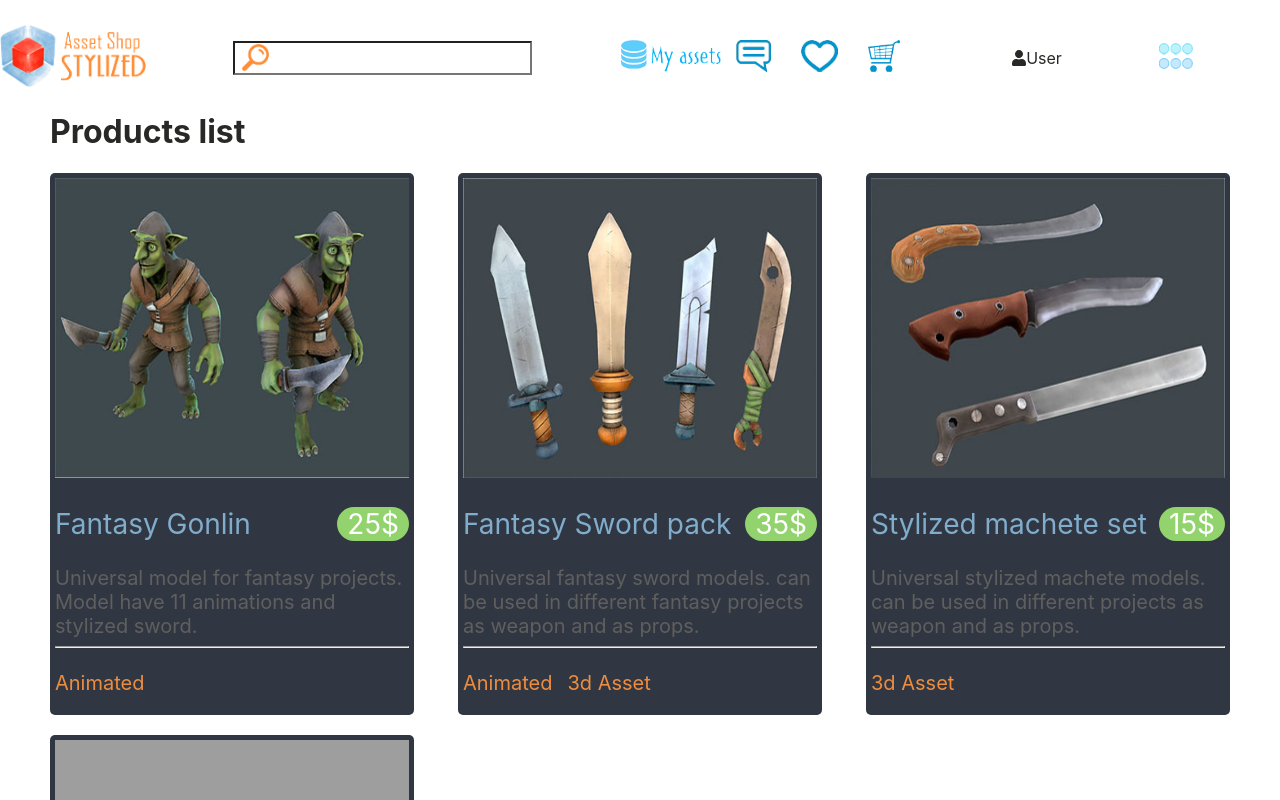
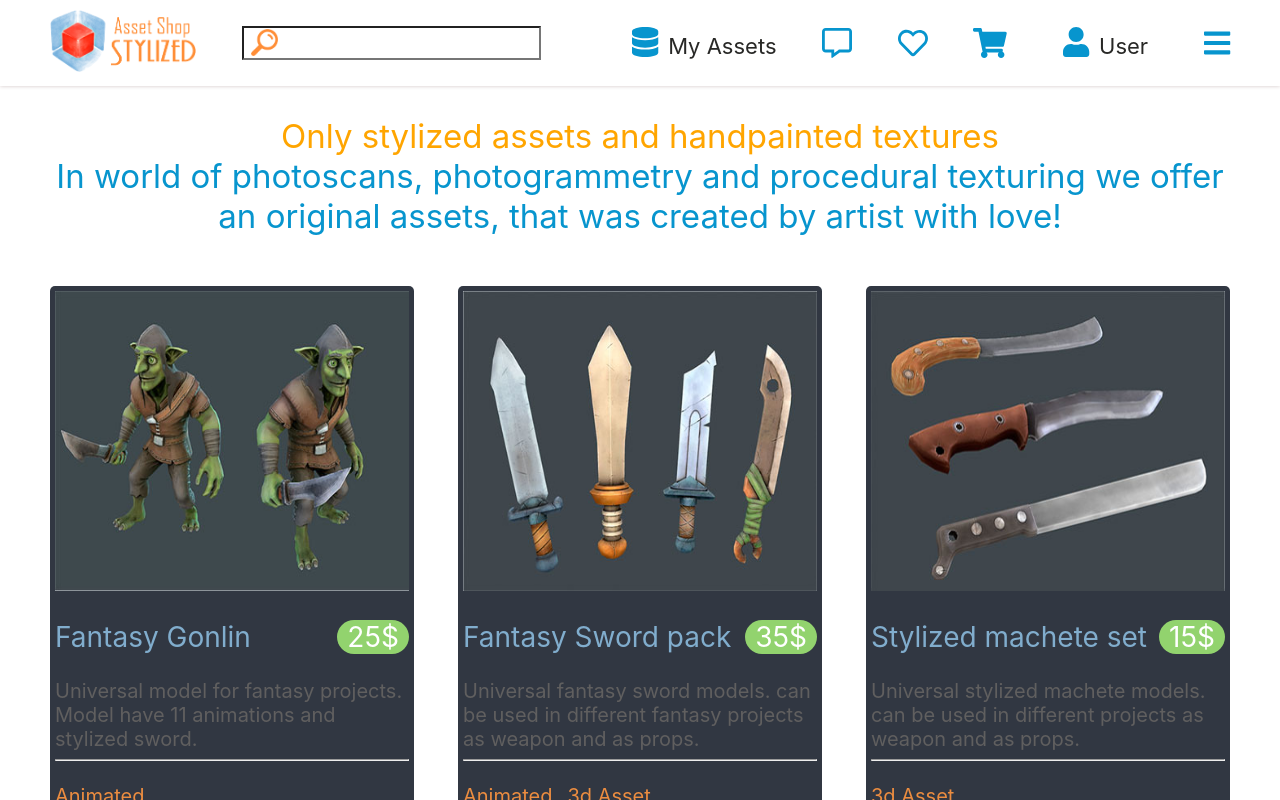
Before and after one commit to deeartrama88/react-redux-starter-template, a React (Create React App) app: page / in a window 1280 px wide. Shown: the top 800 px of the page. Built offline with nearby package versions, Linux system fonts and the light colour scheme; grey boxes are pictures that could not be loaded.

Commit message:
header styling, replace images with font awesome icons

```diff
--- a/src/App.js
+++ b/src/App.js
@@ -17,6 +17,7 @@ const App = () => {
          <div className="app">
             <Header />
             <div className="main-content">
+
                <Suspense fallback={<div>loading...</div>}>
                   <Route exact path="/" component={MainPage} />
                   <Route exact path="/contacts" component={CooksPage} />
--- a/src/assets/scss/colors.scss
+++ b/src/assets/scss/colors.scss
@@ -2,3 +2,5 @@ $lightGray: #d1c5c5;
 $grayTextColor: #282826;
 $white: #ffffff;
 $inputBG: #e4dfda;
+$mainBlue: #0795ce;
+$mainOrange: orange;
--- a/src/assets/scss/index.scss
+++ b/src/assets/scss/index.scss
@@ -32,6 +32,8 @@ code {
 }
 .main-content {
    flex-grow: 1;
+   max-width: 1200px;
+   margin: auto;
 }
 .container {
    width: 100%;
@@ -43,3 +45,9 @@ code {
 .flex {
    @include flex(space-between, row wrap);
 }
+.orange {
+   color: $mainOrange;
+}
+.blue {
+   color: $mainBlue;
+}
--- /dev/null
+++ b/src/assets/scss/mainPage.scss
@@ -0,0 +1,5 @@
+.main-page-title {
+  font-size: 33px;
+  margin: 30px 0 50px;
+  text-align: center;
+}
--- a/src/components/header/index.js
+++ b/src/components/header/index.js
@@ -1,16 +1,13 @@
 import React from 'react';
+import { FontAwesomeIcon } from '@fortawesome/react-fontawesome';
 import './index.scss';
 import LoginMenu from '../login';
 import LogoIcon from '../../assets/images/header/header-logo-icon.png';
-import AssetsIcon from '../../assets/images/header/header-assets-icon.png';
-import BasketIcon from '../../assets/images/header/header-basket-icon.png';
-import BurgerIcon from '../../assets/images/header/header-burger-icon.png';
-import FavoriteIcon from '../../assets/images/header/header-favrite-icon.png';
-import MassageIcon from '../../assets/images/header/header-message-icon.png';
 
 const Index = () => {
     return (
         <header className="header">
+           <div className="container">
               <div className="logo">
                  <img src={LogoIcon} alt=""/>
               </div>
@@ -19,19 +16,21 @@ const Index = () => {
               </div>
               <div className="header-desktop-menu">
                  <div className="header-assets">
-                    <img src={AssetsIcon} alt=""/>
+                    <FontAwesomeIcon icon="database" />
+                    <span className="header-assets-title">My Assets</span>
                  </div>
-                <div className="header-box">
-                    <img src={MassageIcon} alt=""/>
-                    <img src={FavoriteIcon} alt=""/>
-                    <img src={BasketIcon} alt=""/>
               </div>
+              <div className="header-cart-menu">
+                 <FontAwesomeIcon icon={['far', 'comment-alt']} />
+                 <FontAwesomeIcon icon={['far', 'heart']} />
+                 <FontAwesomeIcon icon="shopping-cart" />
               </div>
               <div className="header-user">
                  <LoginMenu/>
               </div>
               <div className="header-menu">
-                <img src={BurgerIcon} alt=""/>
+                 <FontAwesomeIcon icon="bars" />
+              </div>
            </div>
         </header>
     );
--- a/src/components/header/index.scss
+++ b/src/components/header/index.scss
@@ -1,50 +1,65 @@
 @import '../../assets/scss/mixins.scss';
+@import "src/assets/scss/colors";
 
 .header {
+   box-shadow: 0 0 4px $lightGray;
+   padding: 10px 0;
+   .container {
       display: flex;
-   justify-content: space-around;
       align-items: center;
-   margin-top: 25px;
+      flex-flow: row wrap;
+   }
    img {
       height: 62px;
    }
-   & > div {
+   &-input {
       flex-grow: 1;
-   }
-   &-input input {
+      text-align: center;
+      input {
          width: 250px;
          font-size: 20px;
          cursor: pointer;
          padding: 5px 5px 5px 40px;
          height: 20px;
-      background: url('../../assets/images/header/footer-search-icon.png')
-         no-repeat 7px 1px;
+         background: url('../../assets/images/header/footer-search-icon.png') no-repeat 7px 1px;
          background-size: auto 90%;
 
          @include media(medium-sm) {
             display: none;
          }
       }
-   &-assets img {
-      height: 32px;
+   }
+   svg {
+      font-size: 30px;
+      color: $mainBlue;
+      transition: color 0.3s;
+      &:hover {
          cursor: pointer;
+         color: darken($mainBlue, 10);
       }
-   &-box img {
-      height: 32px;
-      padding: 0 15px;
+   }
+   &-assets{
       cursor: pointer;
+      &-title {
+         font-size: 22px;
+         margin-left: 10px;
       }
-   &-user img {
-      cursor: pointer;
-      height: 42px;
    }
-   &-menu img {
-      height: 26px;
-      cursor: pointer;
+   &-cart-menu {
+      flex-grow: 1;
+      display: flex;
+      justify-content: space-between;
+   }
+   &-user {
+      flex-grow: 1;
+      display: flex;
+      justify-content: center;
    }
    &-desktop-menu {
       display: flex;
       flex-flow: row wrap;
+      justify-content: space-evenly;
+      flex-grow: 1;
       @media screen and (max-width: 1024px) {
          display: none;
       }
--- a/src/components/login/index.js
+++ b/src/components/login/index.js
@@ -25,7 +25,7 @@ const LoginMenu = ({ login, user}) => {
               ? (
                   <div className="login-menu-wrap" onClick={() => setLocalModalIsOpen(true)}>
                       <FontAwesomeIcon icon="user" />
-                      <span>User</span>
+                      <span className="login-user-name">User</span>
                       <LocalModal isOpen={localModalIsOpen} closeHandler={() => setLocalModalIsOpen(false)}>
                           <LoggedInMenu />
                       </LocalModal>
--- a/src/components/login/index.scss
+++ b/src/components/login/index.scss
@@ -12,4 +12,8 @@
    &-menu-wrap {
       position: relative;
    }
+   &-user-name {
+      font-size: 22px;
+      margin-left: 10px;
+   }
 }
--- a/src/layouts/MainPage.js
+++ b/src/layouts/MainPage.js
@@ -1,10 +1,14 @@
 import React from 'react';
 import ProductList from '../components/products/productList/ProductsList';
+import '../assets/scss/mainPage.scss';
 
 const MainPage = () => {
    return (
       <div className="container">
-         <h1>Products list</h1>
+         <div className="main-page-title">
+            <div className="orange">Only stylized assets and handpainted textures</div>
+            <div className="blue">In world of photoscans, photogrammetry and procedural texturing we offer an original assets, that was created by artist with love!</div>
+         </div>
          <ProductList />
       </div>
    );
```
Also changed, not shown: package.json (+19 -18 lines), src/assets/fontAwesomeConnection.js (+15 -3 lines), 1 other file (tests, documents, lock files or other folders). Lines whose indentation alone changed are shown as unchanged.
